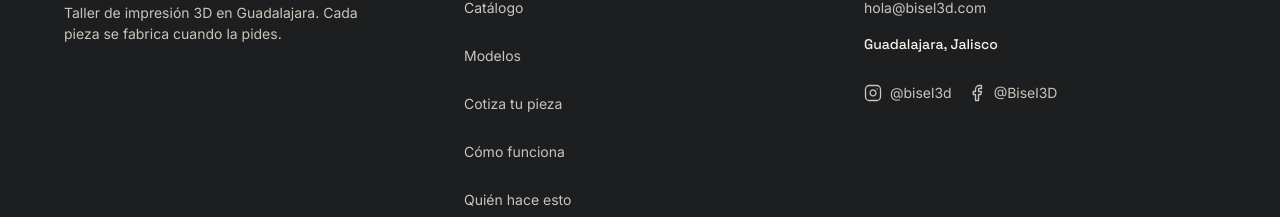
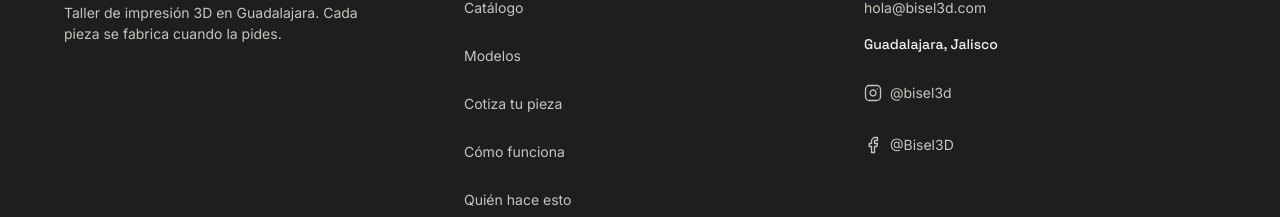
Before and after one commit to samuelalexsanche/bisel, a Next.js app: page / in a window 1280 px wide. Shown: the part 5599-5816 px from the top of the page. Built offline with nearby package versions, Linux system fonts and the light colour scheme; no server answers.

Commit message:
Verificación de dominio Meta (meta tag) + redes del footer en columna

```diff
--- a/src/app/layout.tsx
+++ b/src/app/layout.tsx
@@ -70,6 +70,13 @@ export default function RootLayout({
           <PrintReveal> solo se neutraliza donde NO hay view-timeline: con
           soporte nativo se anima por CSS puro y no necesita JS.
         */}
+        {/* Verificación de dominio con Meta (pixel + anuncios, §14.7).
+            La entrega Meta Business al añadir el dominio; NO quitar sin
+            reemplazarla por la nueva. */}
+        <meta
+          name="facebook-domain-verification"
+          content="winonursj41t3nyre0r58s5bwg72h1"
+        />
         <noscript>
           <style>{`
             .reveal,.strata-sweep>*{opacity:1!important;transform:none!important}
--- a/src/components/layout/Footer.tsx
+++ b/src/components/layout/Footer.tsx
@@ -136,7 +136,7 @@ export function Footer() {
           </address>
 
           {REDES.length > 0 && (
-            <ul className="mt-4 flex gap-4">
+            <ul className="mt-4 flex flex-col gap-2">
               {REDES.map((u) => {
                 const host = new URL(u).hostname.replace("www.", "");
                 // La etiqueta es el handle legible. Facebook no lo expone en
```
